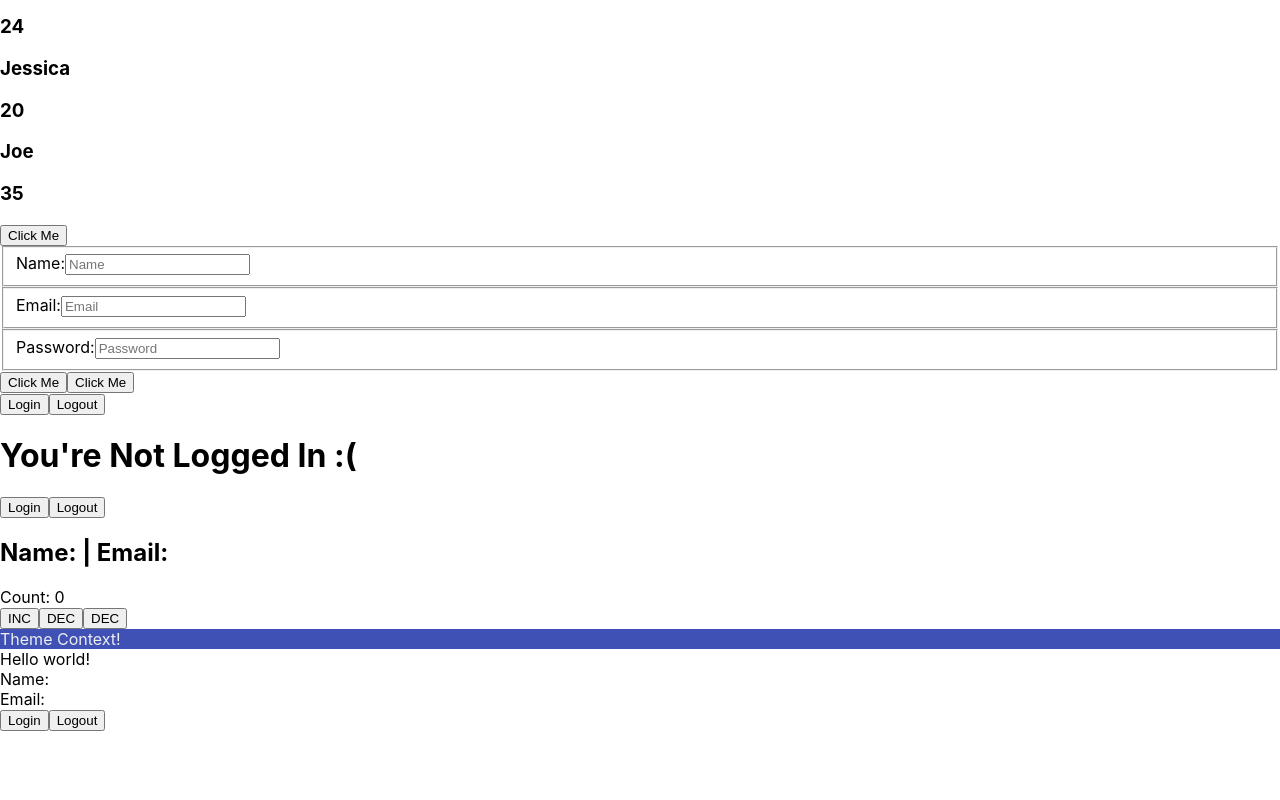
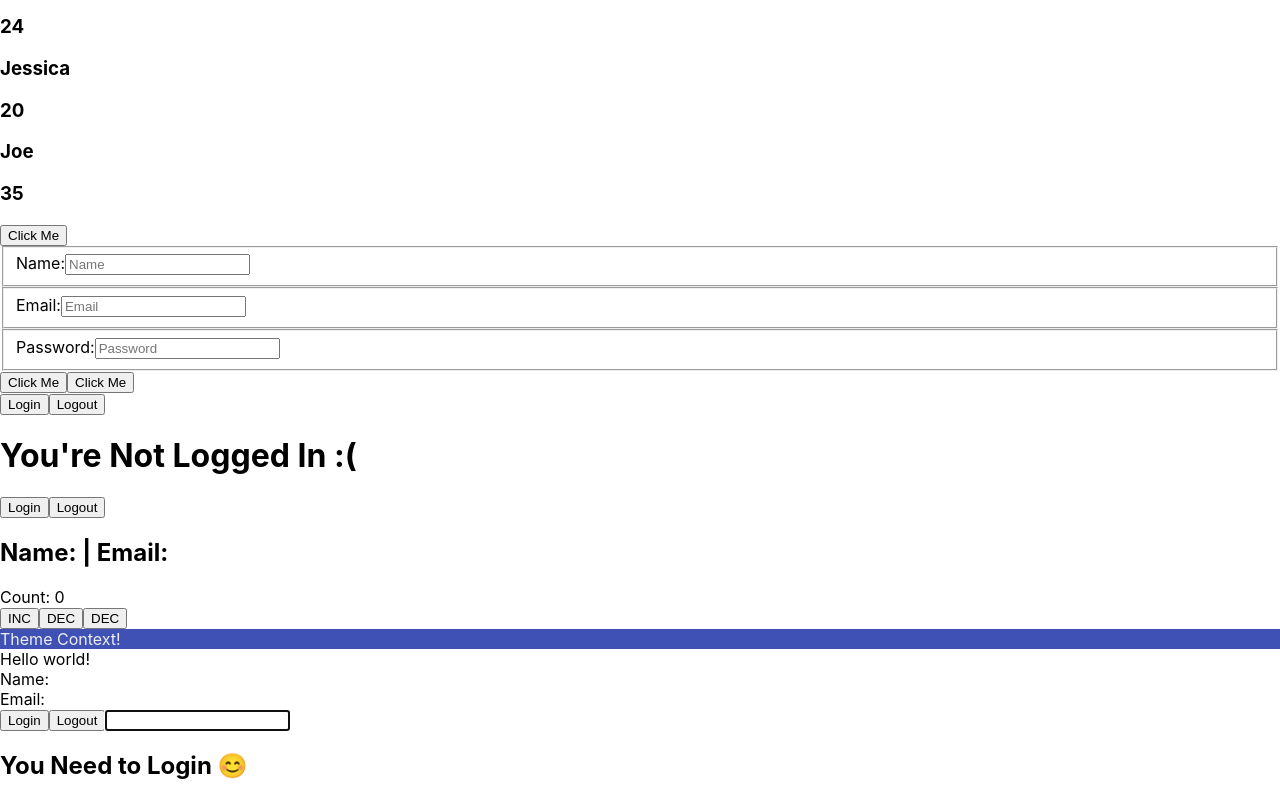
Before and after one commit to medaminefh/react-with-typescript, a React (Create React App) app: page / in a window 1280 px wide. Shown: the part 393-1193 px from the top of the page. Before the commit the page ends 1124 px from the top, so only its background shows below. Built offline with nearby package versions, Linux system fonts and the light colour scheme.

Commit message:
useRef with types

```diff
--- a/src/App.tsx
+++ b/src/App.tsx
@@ -12,6 +12,11 @@ import Reducer from "./components/useReducer/UseReducer";
 import { ThemeContextProvider } from "./components/context/UseContext";
 import { UserContextProvider } from "./components/context/AdvancedContext";
 import { Box, Box2 } from "./components/context/Box";
+import InputElement from "./components/ref/UseRef";
+import {
+  Profile,
+  ComponentType,
+} from "./components/reactComponentType/ComponentType";
 
 type AppProps = {
   children: React.ReactNode;
@@ -70,6 +75,10 @@ const App = (props: AppProps) => {
       <UserContextProvider>
         <Box2 />
       </UserContextProvider>
+
+      <InputElement />
+
+      <ComponentType isLoggedIn={false} component={Profile} />
     </div>
   );
 };
--- /dev/null
+++ b/src/components/reactComponentType/ComponentType.tsx
@@ -0,0 +1,23 @@
+type ComponentPropsType = {
+  isLoggedIn: boolean;
+  component: React.ComponentType<ProfilePropsType>;
+};
+
+type ProfilePropsType = {
+  name: string;
+};
+
+export function ComponentType({
+  isLoggedIn,
+  component: Component,
+}: ComponentPropsType) {
+  if (isLoggedIn) {
+    return <Component name="Med Amine Fh" />;
+  } else {
+    return <h2>You Need to Login 😊 </h2>;
+  }
+}
+
+export const Profile = ({ name }: ProfilePropsType) => {
+  return <h2>Hello there, Your Name is {name}</h2>;
+};
--- /dev/null
+++ b/src/components/ref/UseRef.tsx
@@ -0,0 +1,13 @@
+import { useRef, useEffect } from "react";
+
+function UseRef() {
+  const inputRef = useRef<HTMLInputElement | null>(null);
+
+  useEffect(() => {
+    inputRef.current?.focus();
+  }, []);
+
+  return <input type="text" ref={inputRef} />;
+}
+
+export default UseRef;
```
Also changed, not shown: 1 other file (tests, documents, lock files or other folders).
